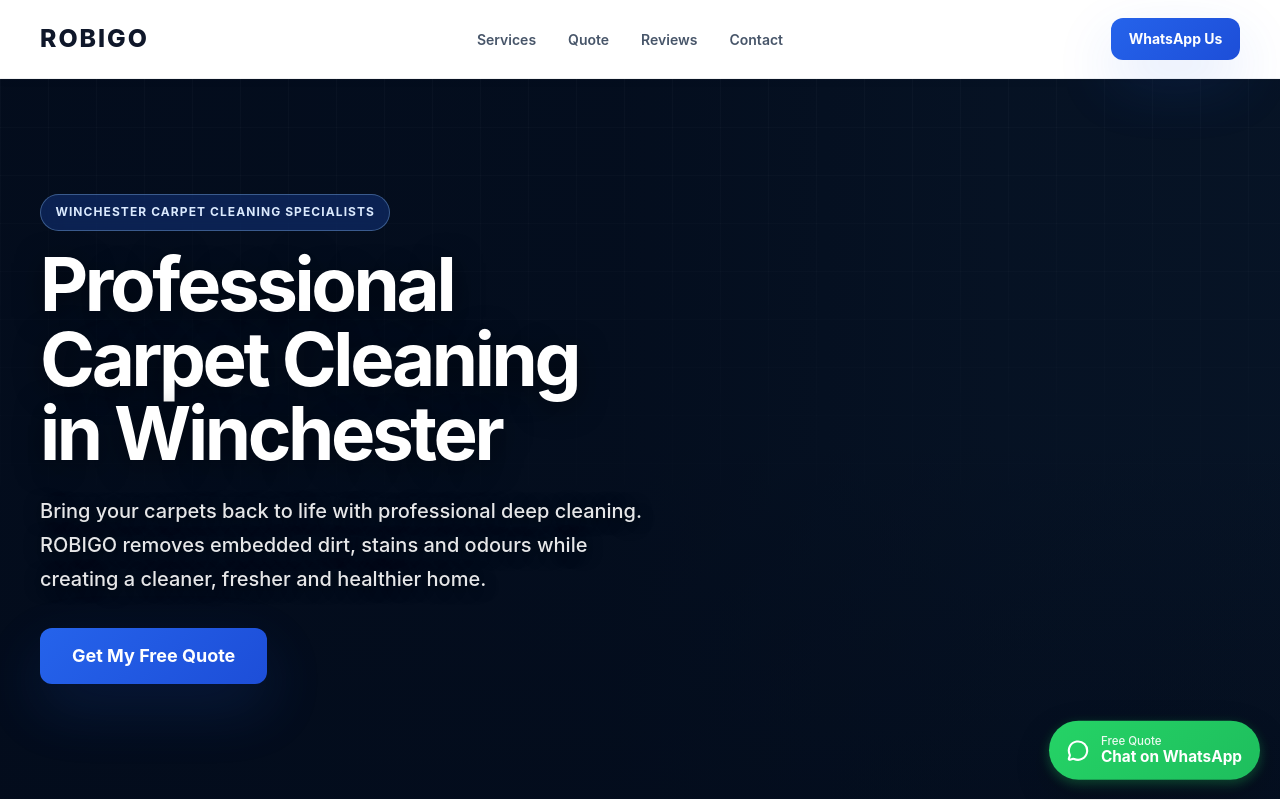
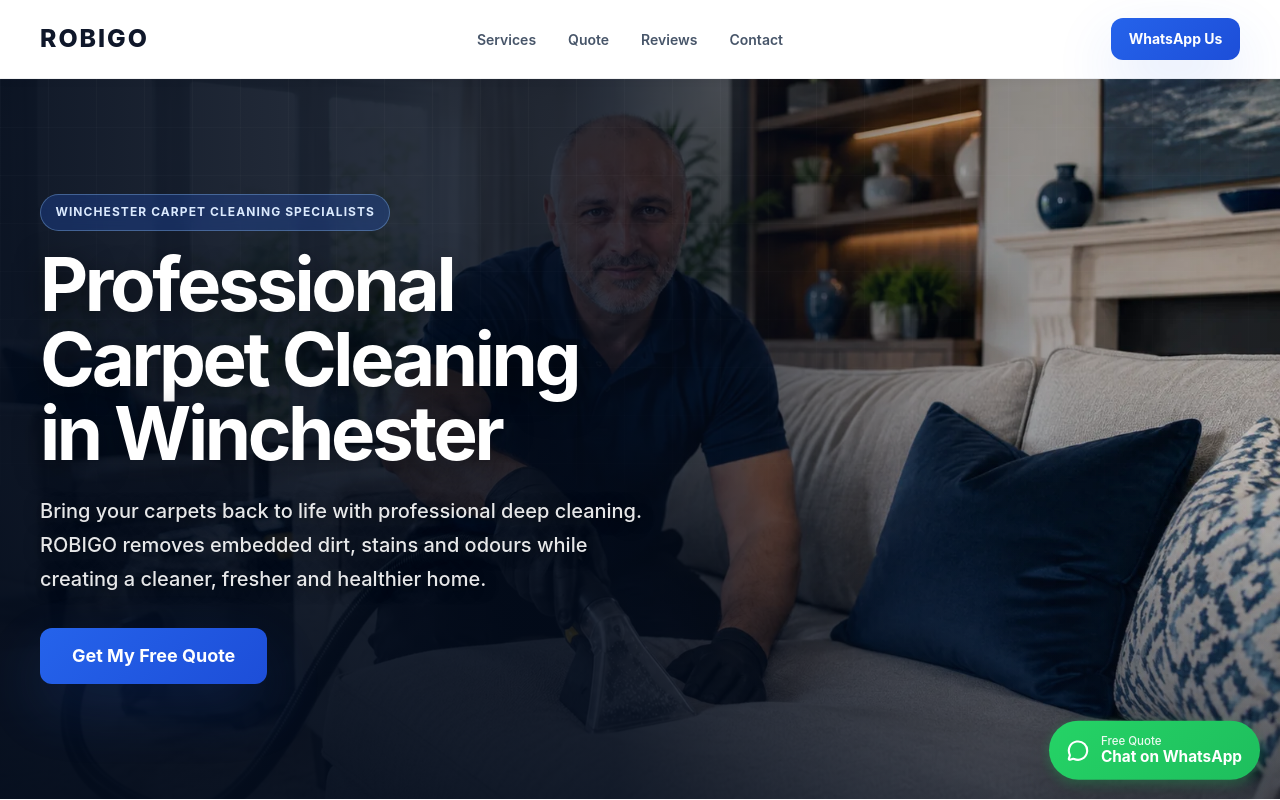
Before and after one commit to Robigo1977/ROBIGO-V5, a React (Vite) app: page /carpet-cleaning-winchester in a window 1280 px wide. Shown: the top 800 px of the page. Built offline with nearby package versions, Linux system fonts and the light colour scheme.

Commit message:
Add premium carpet hero photography

```diff
--- a/src/components/seo-pages/carpet-cleaning/Hero.tsx
+++ b/src/components/seo-pages/carpet-cleaning/Hero.tsx
@@ -2,6 +2,8 @@ import Container from "../../ui/Container";
 import Button from "../../ui/Button";
 import SEO from "../../../seo/SEO";
 import businessSchema from "../../../seo/schema";
+
+import carpetCleaningImage from "../../../assets/optimized/carpet-cleaning.webp";
 
 import styles from "./CarpetCleaningPage.module.css";
 
@@ -26,6 +28,16 @@ export default function Hero() {
       />
 
       <section className={styles.hero}>
+        <div className={styles.heroImageWrapper} aria-hidden="true">
+          <img
+            className={styles.heroImage}
+            src={carpetCleaningImage}
+            alt=""
+            decoding="async"
+            fetchPriority="high"
+          />
+        </div>
+
         <Container>
           <div className={styles.heroInner}>
             <span className={styles.eyebrow}>
```
